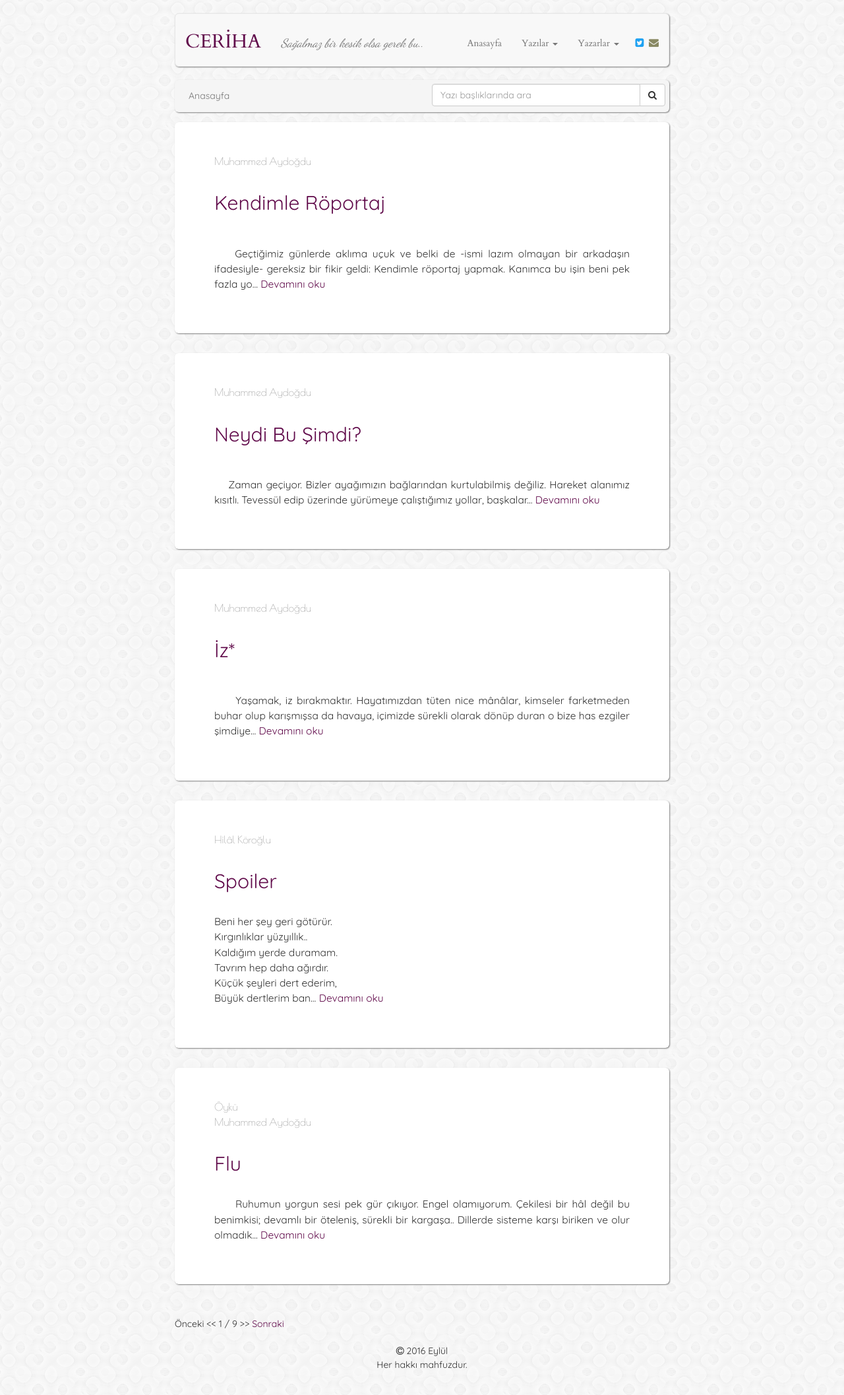
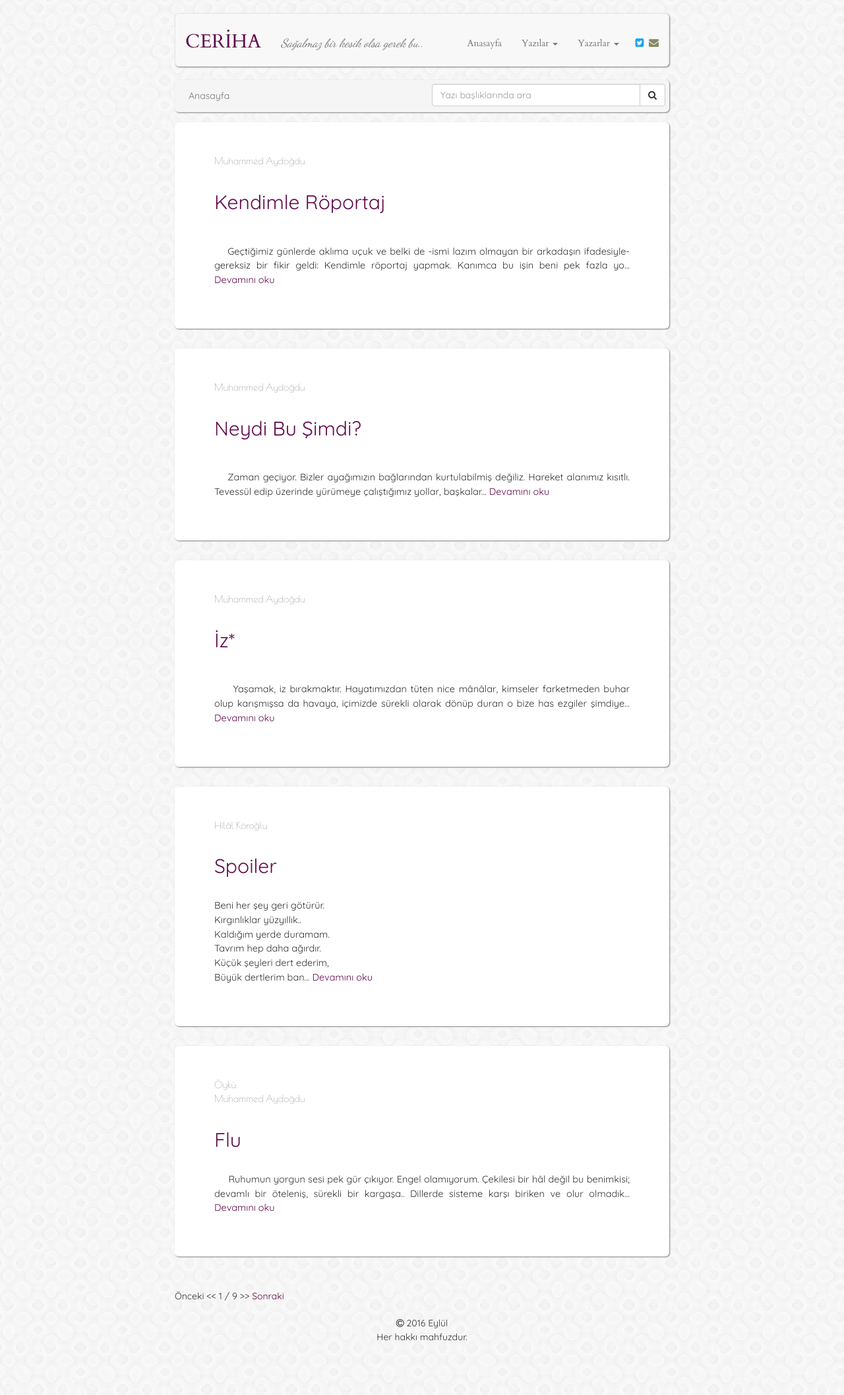
Before and after one commit to muhammedaydogdu/muhammedaydogdu.github.io, a Jekyll site: the page built from index.html, in a window 1280 px wide. Shown: the whole page at 66% size. Built offline with Jekyll 4.4.1, drawn with Linux system fonts in a browser that asks for light colours; some web fonts are replaced; the list of posts is cut into pages by our own code; after the commit the page ends 2072 px from its top, so only the background shows below that.

Commit message:
Update style.css

```diff
--- a/css/style.css
+++ b/css/style.css
@@ -87,7 +87,7 @@ h2 {
 }
 
 .container .jumbotron p {
-  font-size: 15.5px;
+  font-size: 14.5px;
   text-align: justify;
 }
 
```
